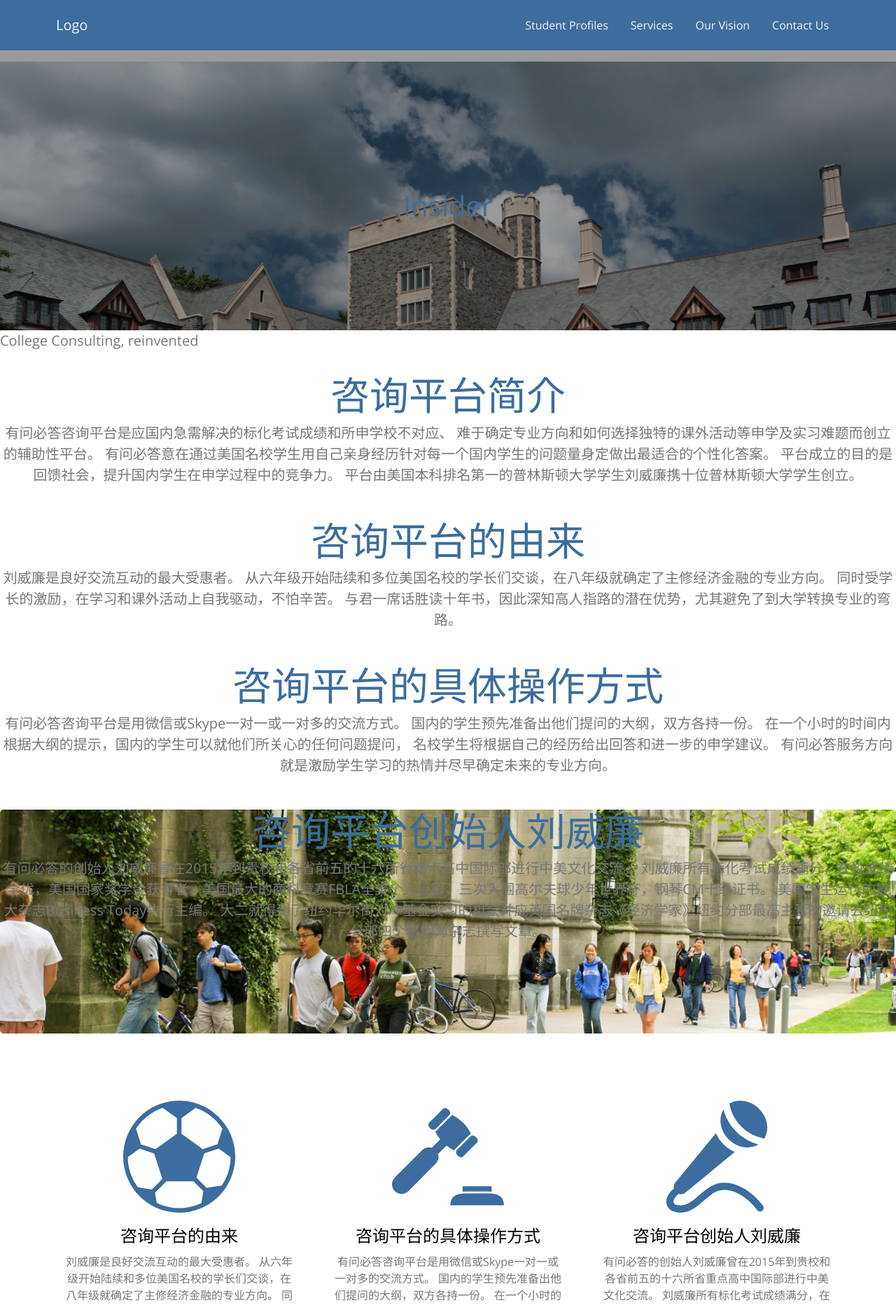
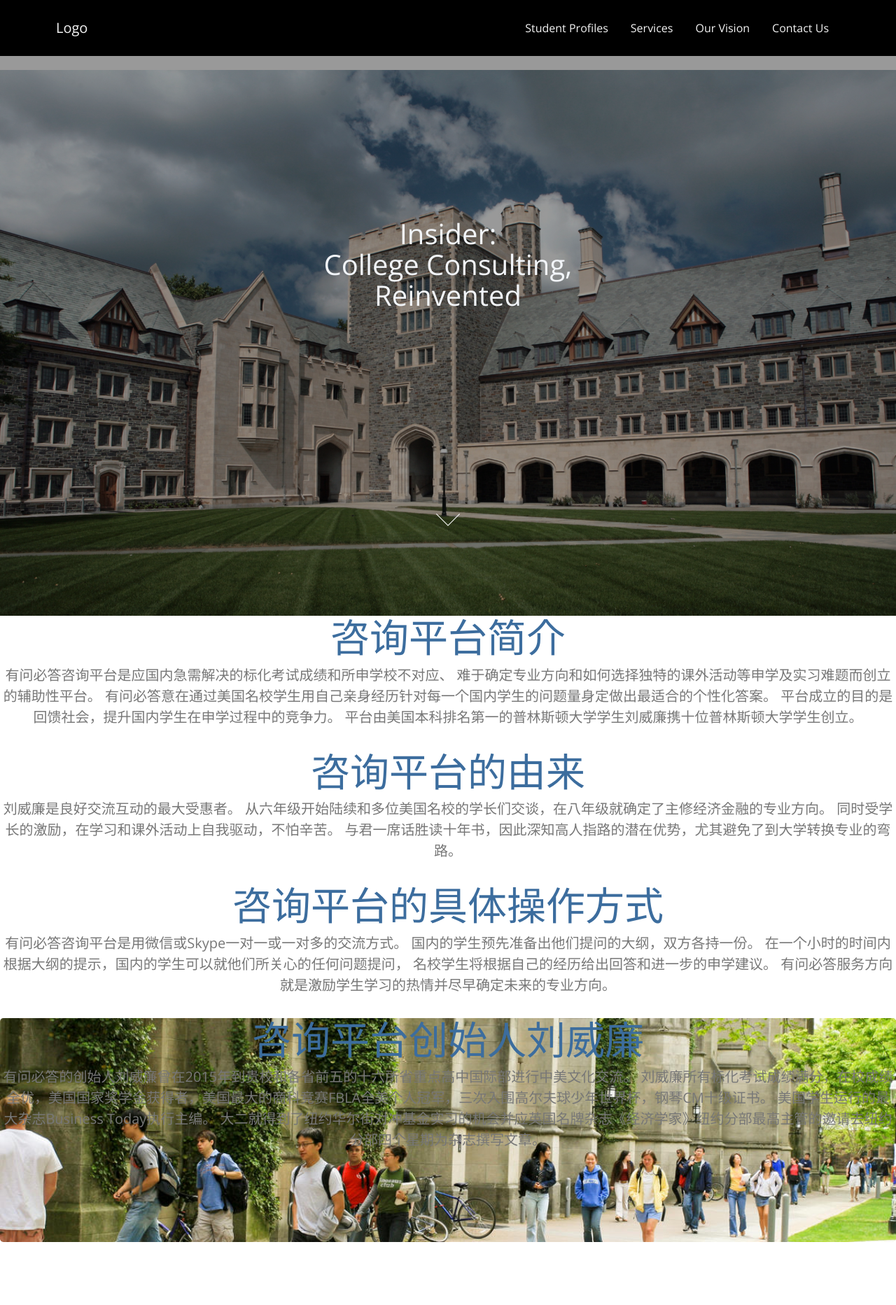
Before and after one commit to Yunski/Askpire, a Flask app: page / in a window 1280 px wide. Shown: the top 1865 px of the page at 70% size. Run offline with Flask 2, Linux system fonts and the light colour scheme; some libraries are stand-ins or nearby versions.

Commit message:
update home page UI

```diff
--- a/cheese/static/js/script.js
+++ b/cheese/static/js/script.js
@@ -4,7 +4,6 @@ $(window).on("load", function() {
 
 
 $(function(){
-
   $.stellar({
     horizontalScrolling: false,
     verticalOffset: 40
@@ -12,9 +11,9 @@ $(function(){
 });
 
 
-$(".parallax").scroll(function() {
-    if ($(".parallax").scrollTop() > 96) {
-        $(".navbar-custom").addClass("shrink");
+$(window).scroll(function() {
+    if ($(document).scrollTop() > $(".summer").height()) {
+        $(".navbar-custom").addClass("shrink fixed-top");
         //$(".navbar").addClass("fixed-top");
     } else {
         $(".navbar-custom").removeClass("shrink");
@@ -22,6 +21,21 @@ $(".parallax").scroll(function() {
         $(".navbar-custom").css("-moz-transition", "height 300ms ease-in-out");
         $(".navbar-custom").css("-o-transition", "height 300ms ease-in-out");
         $(".navbar-custom").css("transition", "height 300ms ease-in-out");
-        //$(".navbar").removeClass("fixed-top");
+        $(".navbar").removeClass("fixed-top");
     }
 });
+
+$(function() {
+  $('a[href*="#"]:not([href="#"])').click(function() {
+    if (location.pathname.replace(/^\//,'') == this.pathname.replace(/^\//,'') && location.hostname == this.hostname) {
+      var target = $(this.hash);
+      target = target.length ? target : $('[name=' + this.hash.slice(1) +']');
+      if (target.length) {
+        $('html, body').animate({
+          scrollTop: target.offset().top
+        }, 1000);
+        return false;
+      }
+    }
+  });
+});
--- a/cheese/static/stylesheets/styles.css
+++ b/cheese/static/stylesheets/styles.css
@@ -29,7 +29,8 @@ p {
 }
 
 .navbar-light {
-  background: #3c6d9e;
+  background: black;
+  font: blue;
 }
 
 .navbar-light .navbar-nav .nav-link {
@@ -74,7 +75,7 @@ p {
 /* navbar */
 
 .navbar-custom {
-  height: 4.5rem;
+  height: 10%;
 }
 
 .shrink {
@@ -112,7 +113,7 @@ p {
   font-size: 5rem;
 }
 
-/* index apge */
+/* index page */
 
 .parallax {
   height: 100vh;
@@ -143,6 +144,7 @@ p {
   -webkit-transform: translateZ(-1px) scale(2);
   transform: translateZ(-1px) scale(2);
 }
+
 
 #main-content .hero {
   text-align: center;
@@ -284,9 +286,6 @@ left: 30%;
 width: 40%;
 }
 
-.main-form .main-container{
-  margin-top: 2rem;
-}
 
 /* footer */
 
@@ -337,7 +336,11 @@ width: 40%;
 
 /* EXTREME TESTING */
 
-#testing .photo {
+#parallax-effect {
+  height:100%;
+}
+
+#parallax-effect .photo {
   background-attachment: fixed;
   background-position: 50% 0;
   background-repeat: no-repeat;
@@ -347,21 +350,23 @@ width: 40%;
 }
 
 
-#testing .summer {
-  height: 25rem;
+#parallax-effect .summer {
+  height: 100%;
   width: 100%;
   background-image: url("../img/Whitman_1.jpg");
-    background-size:cover;
-
+  background-size:cover;
 }
 
-#maintitle .title{
+#maintitle .title {
+  position: absolute;
   width: 40%;
-  height: 40%;
-  position: absolute;
+  height: 30%;
   left: 30%;
-  top: 30%;
+  top: 35%;
+  color: #f2f5f9;
 }
+
+
 
 .overlay{
   position: absolute;
@@ -387,3 +392,55 @@ width: 40%;
   -o-background-size: cover;
   background-size: cover;
 }
+
+
+#section03 p{
+  position: absolute;
+	top: 87%;
+	left: 50%;
+	width: 24px;
+	height: 24px;
+  	margin-left: -20px;
+    color: white;
+}
+
+#section03 a {
+	padding-top: 70px;
+}
+#section03 a span {
+	position: absolute;
+	top: 90%;
+	left: 50%;
+	width: 24px;
+	height: 24px;
+	margin-left: -12px;
+	border-left: 1px solid #fff;
+	border-bottom: 1px solid #fff;
+	-webkit-transform: rotate(-45deg);
+	transform: rotate(-45deg);
+	-webkit-animation: sdb03 2s infinite;
+	animation: sdb03 2s infinite;
+	box-sizing: border-box;
+}
+@-webkit-keyframes sdb03 {
+	0% {
+		-webkit-transform: rotate(-45deg) translate(0, 0);
+	}
+	20% {
+		-webkit-transform: rotate(-45deg) translate(-10px, 10px);
+	}
+	40% {
+		-webkit-transform: rotate(-45deg) translate(0, 0);
+	}
+}
+@keyframes sdb03 {
+	0% {
+		transform: rotate(-45deg) translate(0, 0);
+	}
+	20% {
+		transform: rotate(-45deg) translate(-10px, 10px);
+	}
+	40% {
+		transform: rotate(-45deg) translate(0, 0);
+	}
+}
--- a/cheese/templates/base.html
+++ b/cheese/templates/base.html
@@ -13,8 +13,6 @@
     <link rel="stylesheet" type="text/css" href="//fonts.googleapis.com/css?family=Open+Sans:200,300,400,700">
     <link href="https://cdn.rawgit.com/michalsnik/aos/2.1.1/dist/aos.css" rel="stylesheet">
     <link rel="stylesheet" type="text/css" href="/static/stylesheets/styles.css"  />
-
-
 
 
   </head>
--- a/cheese/templates/index.html
+++ b/cheese/templates/index.html
@@ -1,6 +1,7 @@
 {% extends "base.html" %}
 {% block navbar %}
-<nav class="navbar navbar-toggleable-md navbar-light navbar-custom" data-aos="fade">
+
+<nav class="navbar navbar-toggleable-md navbar-light navbar-custom">
   <a class="navbar-brand" href="/">Logo</a>
   <button class="navbar-toggler navbar-toggler-right" type="button" data-toggle="collapse" data-target="#navbarNavAltMarkup" aria-controls="navbarNavAltMarkup" aria-expanded="false" aria-label="Toggle navigation">
     <span class="navbar-toggler-icon"></span>
@@ -16,29 +17,38 @@
     </div>
   </div>
 </nav>
+
+<div id = "main-content">
+  <div id ="parallax-effect">
+    <div class="jumbotron">
+        <div class="photo summer" data-stellar-background-ratio="0.5">
+                  <div class = "overlay"></div>
+      </div>
+
+      <div id = "maintitle">
+        <h1 class = "title">Insider: <br> College Consulting, Reinvented </h1>
+      </div>
+
+      <div class = "main_button">
+        <section id="section03" class="thisisaclick demo">
+        	<a href="#section04"><span></span></a>
+        </section>
+
+      </div>
+    </div>
+  </div>
 {% endblock %}
 {% block content %}
 
 
 
 
-<div id = "main-content">
 
-  <div id ="testing">
-    <div class="jumbotron">
-        <div class="photo summer" data-stellar-background-ratio="0.5">
-                  <div class = "overlay"></div>
-      </div>
 
-      <div id = "maintitle">
-        <h1 class="title">Insider</h1>
-        <p class="lead">College Consulting, reinvented</p> </span>
-      </div>
 
-      </div>
-    </div>
 
       <div id="vision" class="row text-center">
+      <section id="section04" class="demo thisisaclick">
         <div class="jumbotron section1">
           <h1 class="display-4">咨询平台简介</h1>
           <p class="lead">有问必答咨询平台是应国内急需解决的标化考试成绩和所申学校不对应、
@@ -46,6 +56,7 @@
             有问必答意在通过美国名校学生用自己亲身经历针对每一个国内学生的问题量身定做出最适合的个性化答案。
             平台成立的目的是回馈社会，提升国内学生在申学过程中的竞争力。
             平台由美国本科排名第一的普林斯顿大学学生刘威廉携十位普林斯顿大学学生创立。</p>
+        <section id="section04" class="demo thisisaclick">
         </div>
         <div class="jumbotron section2">
         <h1 class="display-4">咨询平台的由来</h1>
@@ -150,14 +161,6 @@
       </div>
     </div>
 
-  <div class="parallax-windo" data-parallax="scroll" data-bleed="10" data-speed="0.2"
-  data-image-src="/static/img/pic3.jpg" data-natural-width="1400" data-natural-height="1400" style="height: 590px;">
-  </div>
-</div>
-
-
-
-
 
     {% endblock %}
     {% block footer %}
--- a/cheese/templates/profiles.html
+++ b/cheese/templates/profiles.html
@@ -2,7 +2,7 @@
 {% block navbar %}
 
 <!--Change Navbar accordingly-->
-<nav class="navbar navbar-toggleable-md navbar-light navbar-custom navbar-fixed">
+<nav class="navbar navbar-toggleable-md navbar-light navbar-custom navbar-fixed >
   <a class="navbar-brand" href="/">Logo</a>
   <button class="navbar-toggler navbar-toggler-right" type="button" data-toggle="collapse" data-target="#navbarNavAltMarkup" aria-controls="navbarNavAltMarkup" aria-expanded="false" aria-label="Toggle navigation">
     <span class="navbar-toggler-icon"></span>
--- a/main.py
+++ b/main.py
@@ -7,4 +7,4 @@ app = cheese.create_app(config)
 # This is only used when running locally. When running live, gunicorn runs
 # the application.
 if __name__ == '__main__':
-    app.run(host='127.0.0.1', port=5000, debug=True)
+    app.run(host='127.0.0.1', port=8000, debug=True)
```
Also changed, not shown: 1 other file. Lines whose indentation alone changed are shown as unchanged.
